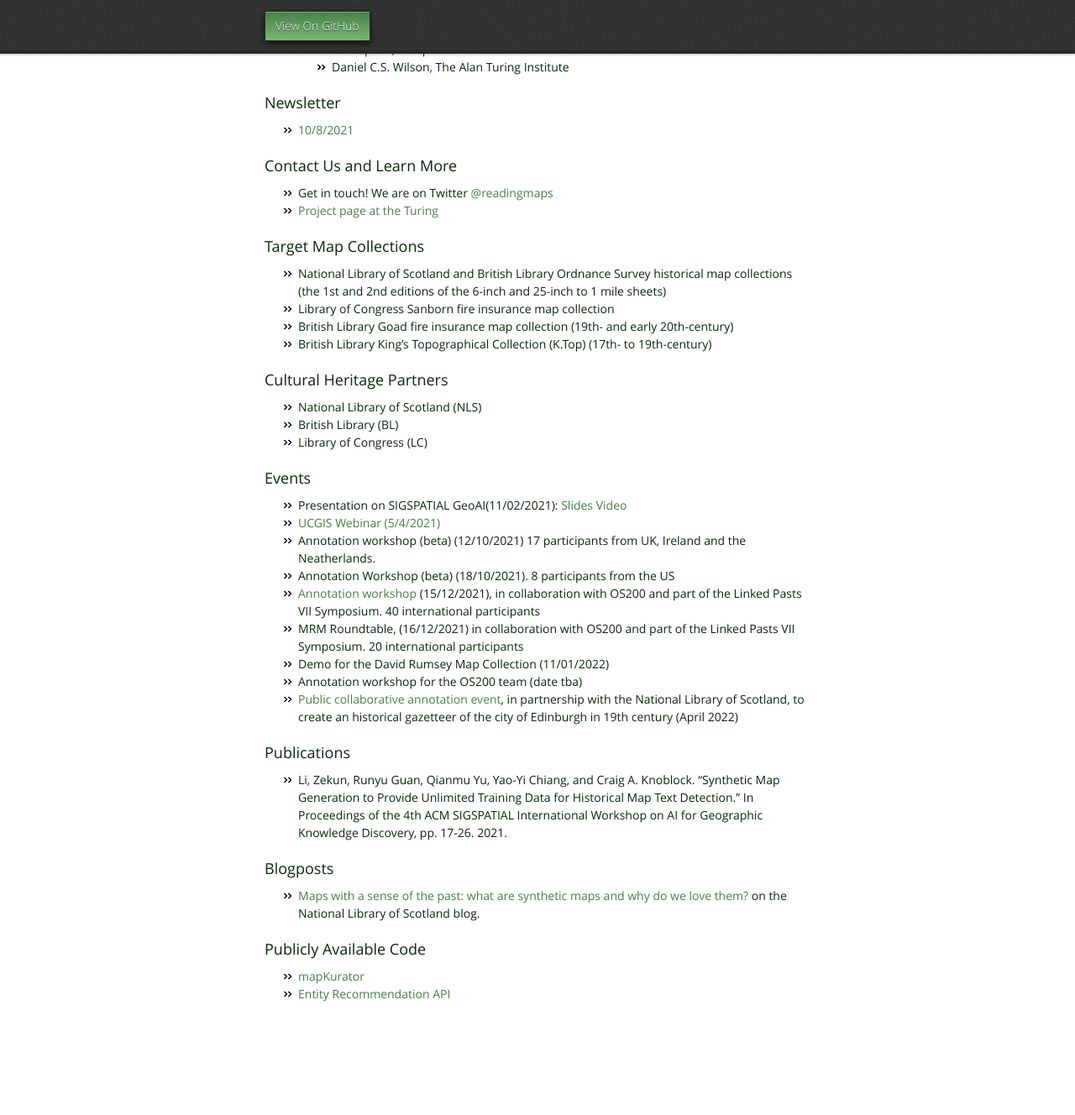
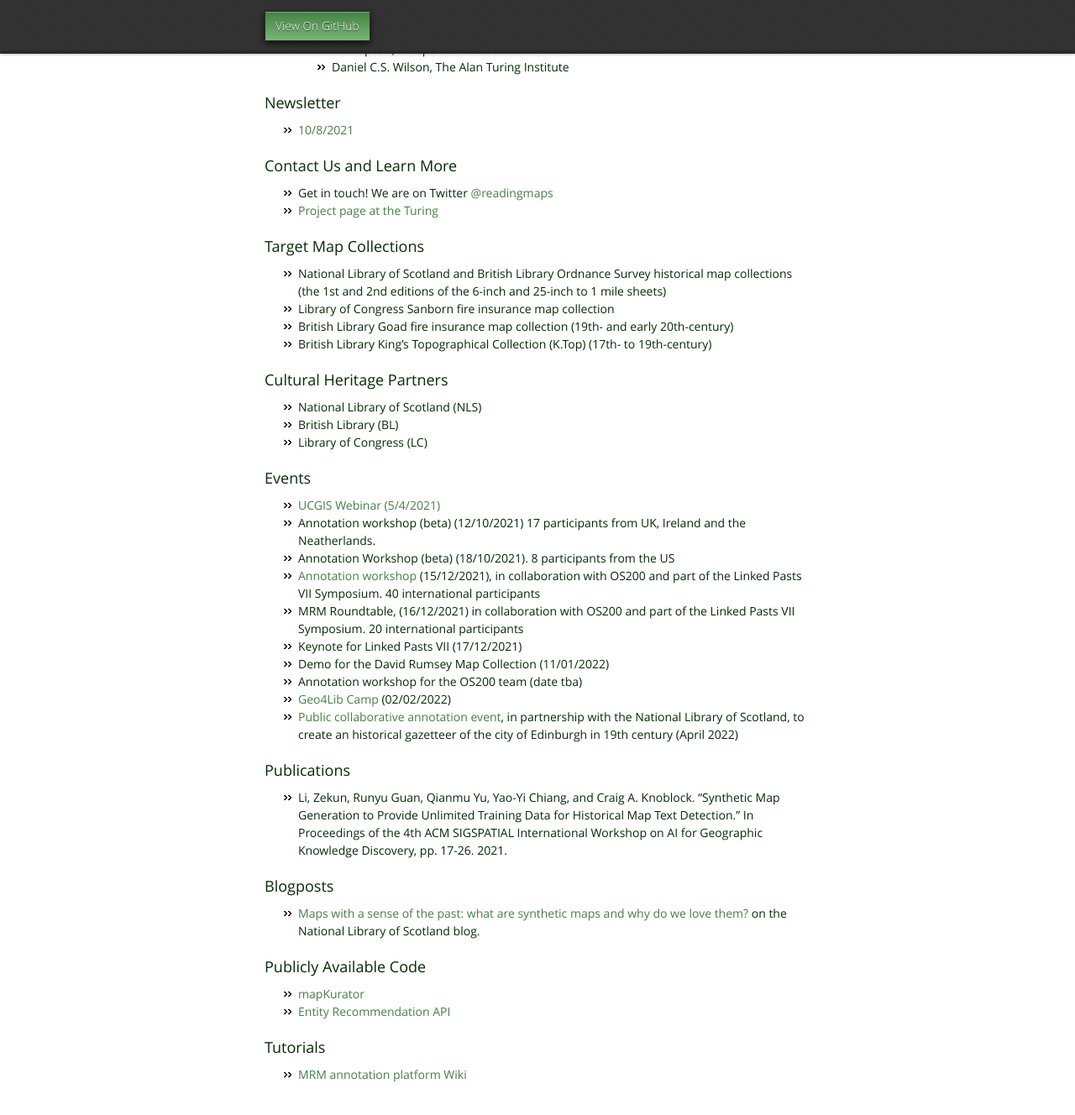
Before and after one commit to machines-reading-maps/machines-reading-maps.github.io, a Jekyll site: the page built from index.md, in a window 1280 px wide and 1400 px high, scrolled down 1296 px. Shown: the top 1328 px of the window at 84% size. Built offline with Jekyll 4.4.1, drawn with Linux system fonts in a browser that asks for light colours; our own code applies the rules of GitHub Pages for plain Markdown files; before the commit the page ends 2600 px from its top, so only the background shows below that.

Commit message:
Create index.md

```diff
--- a/index.md
+++ b/index.md
@@ -60,14 +60,15 @@ We will share code, datasets, and more via this website.
 - Library of Congress (LC)
 
 ### Events
-- Presentation on SIGSPATIAL GeoAI(11/02/2021): [Slides](https://drive.google.com/file/d/1UNbRVB47KzjqCGvxaDWhofJVbOsgxMwD/view?usp=sharing) [Video](https://drive.google.com/file/d/1WeFO7hBXWHOuuwtgbDhd6OTONz2RDH77/view?usp=sharing)
 - [UCGIS Webinar (5/4/2021)](https://youtu.be/F45jgjbhoIY)
 - Annotation workshop (beta) (12/10/2021) 17 participants from UK, Ireland and the Neatherlands.
 - Annotation Workshop (beta) (18/10/2021). 8 participants from the US
 - [Annotation workshop](https://github.com/machines-reading-maps/Tutorials-Newsletters/blob/main/LinkedPasts_Workshop/welcome.md) (15/12/2021), in collaboration with OS200 and part of the Linked Pasts VII Symposium. 40 international participants
 - MRM Roundtable, (16/12/2021) in collaboration with OS200 and part of the Linked Pasts VII Symposium. 20 international participants
+- Keynote for Linked Pasts VII (17/12/2021)
 - Demo for the David Rumsey Map Collection (11/01/2022)
 - Annotation workshop for the OS200 team (date tba)
+- [Geo4Lib Camp](https://geo4libcamp.github.io/program/) (02/02/2022)
 - [Public collaborative annotation event](https://maps_transcription_nls.mailchimpsites.com/), in partnership with the National Library of Scotland, to create an historical gazetteer of the city of Edinburgh in 19th century (April 2022)
 
 ### Publications
@@ -79,3 +80,6 @@ We will share code, datasets, and more via this website.
 ### Publicly Available Code
 - [mapKurator](https://github.com/machines-reading-maps/map-kurator)
 - [Entity Recommendation API](https://github.com/machines-reading-maps/entity-recommendation-api)
+
+### Tutorials
+- [MRM annotation platform Wiki](https://github.com/machines-reading-maps/Tutorials-Newsletters/wiki)
```
